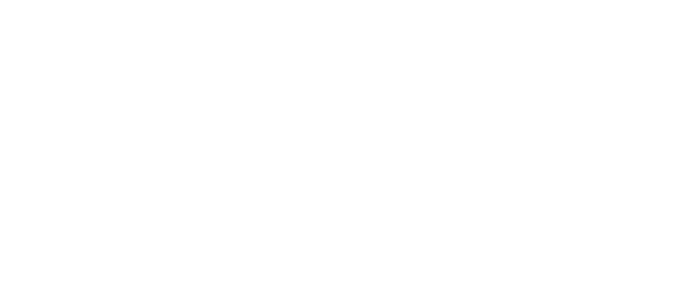
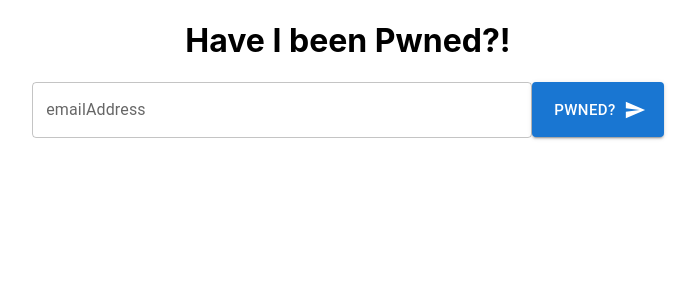
Before and after one commit to elkayyy/Assignment, a React (Create React App) app in the folder my-app/client/: page /main in a window 1280 px wide. Before the commit this address had no page. Shown: the top 300 px of the page, without its empty margins (292-988 px from the left). Built offline with nearby package versions, Linux system fonts and the light colour scheme.

Commit message:
mainPage-dbFixes

```diff
--- a/my-app/client/public/index.html
+++ b/my-app/client/public/index.html
@@ -2,19 +2,16 @@
 <html lang="en">
   <head>
     <meta charset="utf-8" />
-    <link rel="icon" href="%PUBLIC_URL%/favicon.ico" />
     <meta name="viewport" content="width=device-width, initial-scale=1" />
     <meta name="theme-color" content="#000000" />
     <meta
       name="description"
-      content="Web site created using create-react-app"
     />
 
 
     <title>Check</title>
   </head>
   <body>
-    <noscript>You need to enable JavaScript to run this app.</noscript>
     <div id="root"></div>
 
   </body>
--- a/my-app/client/src/App.css
+++ /dev/null
@@ -1,38 +0,0 @@
-.App {
-  text-align: center;
-}
-
-.App-logo {
-  height: 40vmin;
-  pointer-events: none;
-}
-
-@media (prefers-reduced-motion: no-preference) {
-  .App-logo {
-    animation: App-logo-spin infinite 20s linear;
-  }
-}
-
-.App-header {
-  background-color: #282c34;
-  min-height: 100vh;
-  display: flex;
-  flex-direction: column;
-  align-items: center;
-  justify-content: center;
-  font-size: calc(10px + 2vmin);
-  color: white;
-}
-
-.App-link {
-  color: #61dafb;
-}
-
-@keyframes App-logo-spin {
-  from {
-    transform: rotate(0deg);
-  }
-  to {
-    transform: rotate(360deg);
-  }
-}
--- a/my-app/client/src/App.js
+++ b/my-app/client/src/App.js
@@ -1,7 +1,7 @@
-import './App.css';
 import { BrowserRouter as Router, Route, Routes } from 'react-router-dom';
 import LoginForm from './LoginForm/Login'
 import RegistrationForm from './RegistrationForm/Registration'
+import MainPanel from './MainPanel/MainPanel'
 
 function App() {
   return (
@@ -9,6 +9,7 @@
       <Routes>
         <Route exact path="/login" element={<LoginForm />} />
         <Route exact path="/register" element={<RegistrationForm />} />
+        <Route exact path="/main" element={<MainPanel />} />
       </Routes>
     </Router>
 
--- a/my-app/client/src/LoginForm/Login.js
+++ b/my-app/client/src/LoginForm/Login.js
@@ -1,4 +1,3 @@
-import * as React from 'react';
 import Avatar from '@mui/material/Avatar';
 import Button from '@mui/material/Button';
 import CssBaseline from '@mui/material/CssBaseline';
@@ -30,14 +29,17 @@
 const defaultTheme = createTheme();
 
 export default function SignIn() {
+
+
   const handleSubmit = (event) => {
     event.preventDefault();
     const data = new FormData(event.currentTarget);
-    const email = data.get('email');
+    const username = data.get('username');
     const password = data.get('password');
-    axios.post('http://localhost:8000/login' ,{email,password})
-    .then(res => console.log(res))
-    .catch(err => console.log(err));
+
+    axios.post('http://localhost:8000/login', { username, password })
+      .then(res => console.log(res))
+      .catch(err => console.log(err));
 
   }
 
@@ -64,11 +66,12 @@
               margin="normal"
               required
               fullWidth
-              id="email"
-              label="Email Address"
-              name="email"
-              autoComplete="email"
+              id="username"
+              label="username"
+              name="username"
+              autoComplete="username"
               autoFocus
+
             />
             <TextField
               margin="normal"
--- /dev/null
+++ b/my-app/client/src/MainPanel/MainPanel.css
@@ -0,0 +1,33 @@
+html, body, #app, #app>div {
+    height: 100%;
+    margin: 0;
+    padding: 0;
+    box-sizing: border-box;
+  }
+
+.container {
+   display: flex;
+   flex-direction: column;
+   justify-content: space-evenly;
+   align-items: center;
+}
+
+.middleBar {
+    display: flex;
+    align-items: center;
+}
+
+.topBar {
+    display: flex;
+    text-align: center;
+}
+
+@media (max-width: 680px) {
+    .container {
+
+      align-items: normal;
+    }
+    .topBar {
+       text-align: center;
+    }
+  }
--- /dev/null
+++ b/my-app/client/src/MainPanel/MainPanel.js
@@ -0,0 +1,42 @@
+import * as React from 'react';
+import Box from '@mui/material/Box';
+import TextField from '@mui/material/TextField';
+import Button from '@mui/material/Button';
+import SendIcon from '@mui/icons-material/Send';
+import Stack from '@mui/material/Stack';
+import './MainPanel.css'
+
+export default function MainPanel() {
+    return (
+        <div className='container'>
+            <div className='topBar'> <h1>Have I been Pwned?!</h1> </div>
+            <div className='middleBar'>
+                <div className='box'><Box
+                    sx={{
+                        width: 500,
+                        maxWidth: '100%',
+                    }}
+                >
+                    <TextField fullWidth label="emailAddress" id="fullWidth"  sx={{
+                                backgroundColor: 'white',
+                                borderRadius: '4px',
+                            }}/>
+                </Box></div>
+                <div className='btton'>
+                    <Stack direction="row" >
+                    <Button variant="contained" size='large' sx={{
+                        height: "55px"
+                        }} endIcon={<SendIcon />}>
+                        Pwned?
+                    </Button>
+                </Stack></div>
+
+
+            </div>
+
+            <div className='bottomBar'> </div>
+
+
+        </div>
+    );
+}
--- a/my-app/client/src/RegistrationForm/Registration.js
+++ b/my-app/client/src/RegistrationForm/Registration.js
@@ -3,8 +3,6 @@
 import Button from '@mui/material/Button';
 import CssBaseline from '@mui/material/CssBaseline';
 import TextField from '@mui/material/TextField';
-import FormControlLabel from '@mui/material/FormControlLabel';
-import Checkbox from '@mui/material/Checkbox';
 import Link from '@mui/material/Link';
 import Grid from '@mui/material/Grid';
 import Box from '@mui/material/Box';
@@ -12,13 +10,15 @@
 import Typography from '@mui/material/Typography';
 import Container from '@mui/material/Container';
 import { createTheme, ThemeProvider } from '@mui/material/styles';
+import axios from 'axios';
+import { useNavigate } from "react-router-dom";
 
 function Copyright(props) {
     return (
         <Typography variant="body2" color="text.secondary" align="center" {...props}>
             {'Copyright © '}
             <Link color="inherit" href="https://mui.com/">
-        Your Website
+                JustMe
             </Link>{' '}
             {new Date().getFullYear()}
             {'.'}
@@ -26,18 +26,46 @@
     );
 }
 
+function validateFields(fields) {
+    return fields.some(field => !field || field.trim() === '');
+}
 
 const defaultTheme = createTheme();
 
 export default function SignUp() {
+
+    const navigate = useNavigate();
+
     const handleSubmit = (event) => {
         event.preventDefault();
         const data = new FormData(event.currentTarget);
-    console.log({
-      email: data.get('email'),
-      password: data.get('password'),
-    });
+        const username = data.get('username');
+        const password = data.get('password');
+        const first_name = data.get('firstName');
+        const last_name = data.get('lastName');
+        const fields = [username, password, first_name, last_name];
+
+
+        if (validateFields(fields)) {
+            console.log('One or more fields are empty');
+        } else {
+            axios.post('http://localhost:8000/register', {
+                username,
+                password,
+                first_name,
+                last_name
+            })
+                .then(res => {
+                    console.log(res)
+                    navigate('/login');
+                }
+                )
+                .catch(err => console.log(err));
+        }
+
     };
+
+
 
     return (
         <ThemeProvider theme={defaultTheme}>
@@ -51,7 +79,7 @@
                         alignItems: 'center',
                     }}
                 >
-          <Avatar sx={{ m: 1, bgcolor: 'secondary.main' }}>
+                    <Avatar sx={{ m: 1, bgcolor: '#ffcf33' }}>
                         <LockOutlinedIcon />
                     </Avatar>
                     <Typography component="h1" variant="h5">
@@ -84,10 +112,10 @@
                                 <TextField
                                     required
                                     fullWidth
-                  id="email"
-                  label="Email Address"
-                  name="email"
-                  autoComplete="email"
+                                    id="username"
+                                    label="Username"
+                                    name="username"
+                                    autoComplete="username"
                                 />
                             </Grid>
                             <Grid item xs={12}>
@@ -101,12 +129,7 @@
                                     autoComplete="new-password"
                                 />
                             </Grid>
-              <Grid item xs={12}>
-                <FormControlLabel
-                  control={<Checkbox value="allowExtraEmails" color="primary" />}
-                  label="I want to receive inspiration, marketing promotions and updates via email."
-                />
-              </Grid>
+
                         </Grid>
                         <Button
                             type="submit"
```
Also changed, not shown: 1 other file (tests, documents, lock files or other folders). Lines whose indentation alone changed are shown as unchanged.
